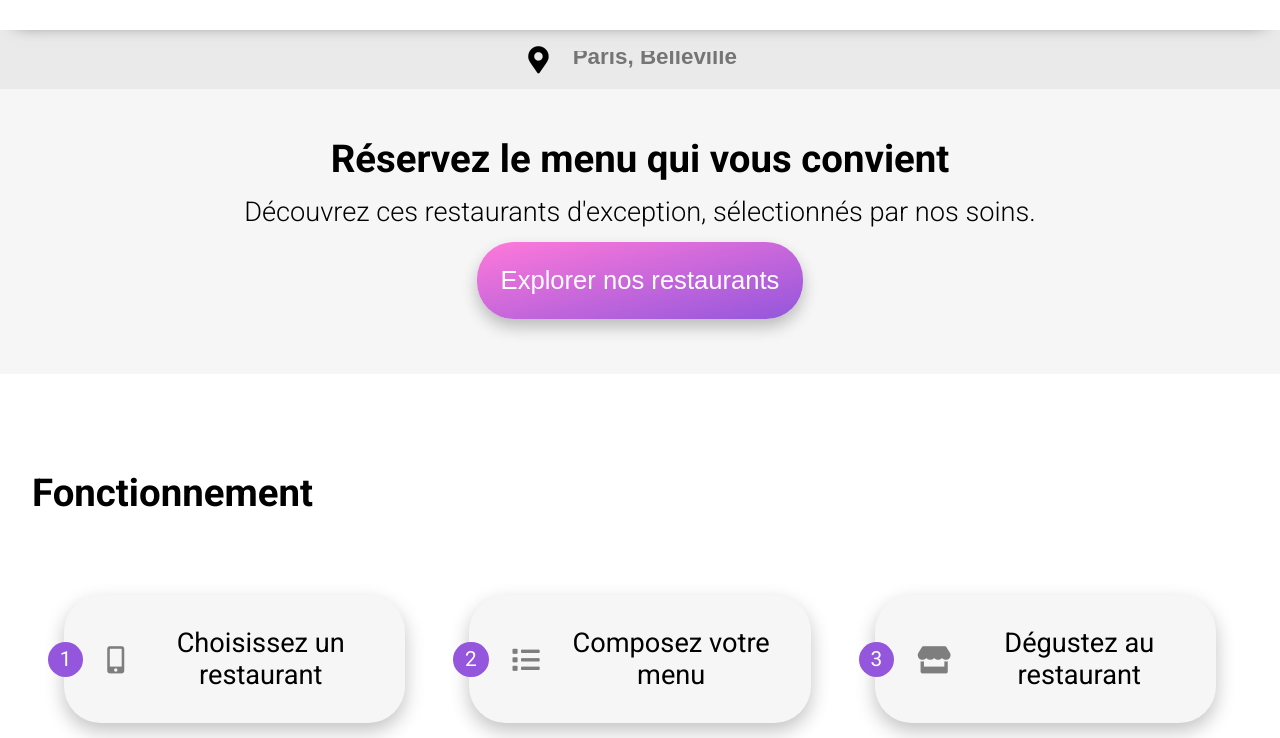
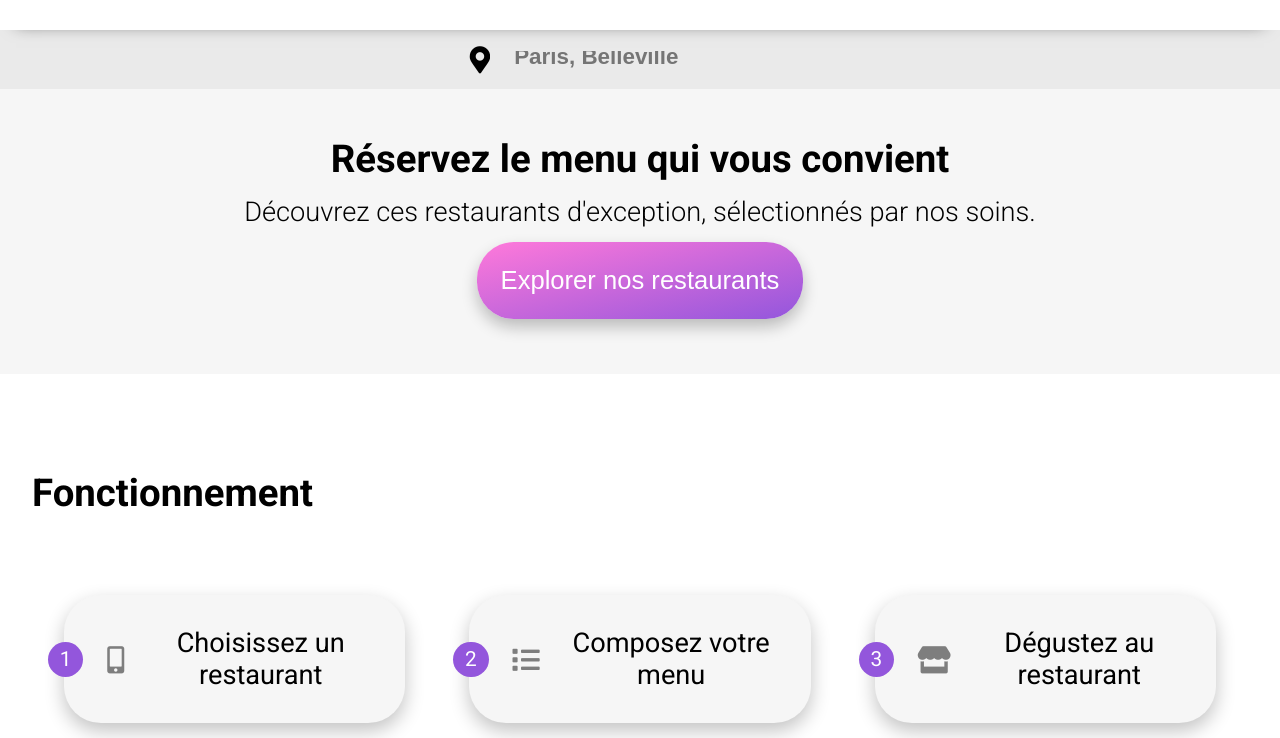
Before and after one commit to lokkotara/GregoryFlorand_3_29102020, a website: page docs/index.html in a window 1280 px wide. Shown: the part 62-800 px from the top of the page. Drawn offline with Linux system fonts and the light colour scheme; a web font is replaced by a local one.

Commit message:
fix location

```diff
--- a/scss/elements/_location.scss
+++ b/scss/elements/_location.scss
@@ -10,10 +10,12 @@
     align-items: center;
     padding: 1rem 0;
     background-color: #eaeaea;
+    // padding: 0 auto;
     &--Bar {
       background-color: inherit;
       border: none;
       padding-left: 1.5rem;
+      width: 20rem;
       &::placeholder {
         font-size: 1.4rem;
         font-weight: 600;
```
Also changed, not shown: docs/css/main.css.
